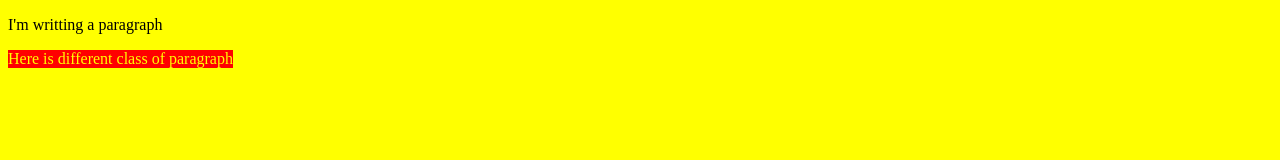
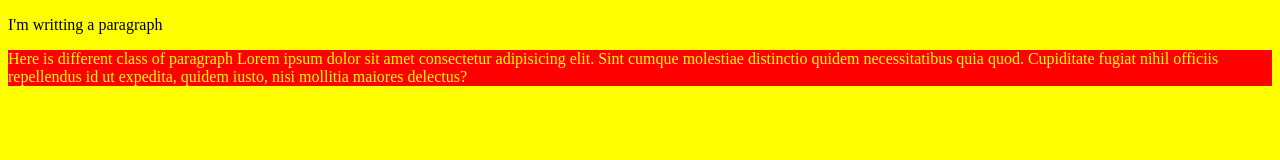
Before and after one commit to SHAHZAIBALI2663950/lab-01, a plain HTML site: page index.html in a window 1280 px wide. Drawn offline with Linux system fonts and the light colour scheme.

Commit message:
lab01: Shahzaib Ali 30 jan,2024

```diff
--- a/index.html
+++ b/index.html
@@ -13,6 +13,7 @@
         </p>
         <p class="my-class">
             Here is different class of paragraph
+            Lorem ipsum dolor sit amet consectetur adipisicing elit. Sint cumque molestiae distinctio quidem necessitatibus quia quod. Cupiditate fugiat nihil officiis repellendus id ut expedita, quidem iusto, nisi mollitia maiores delectus?
         </p>
 
     <script src="scripts.js"></script>
```
